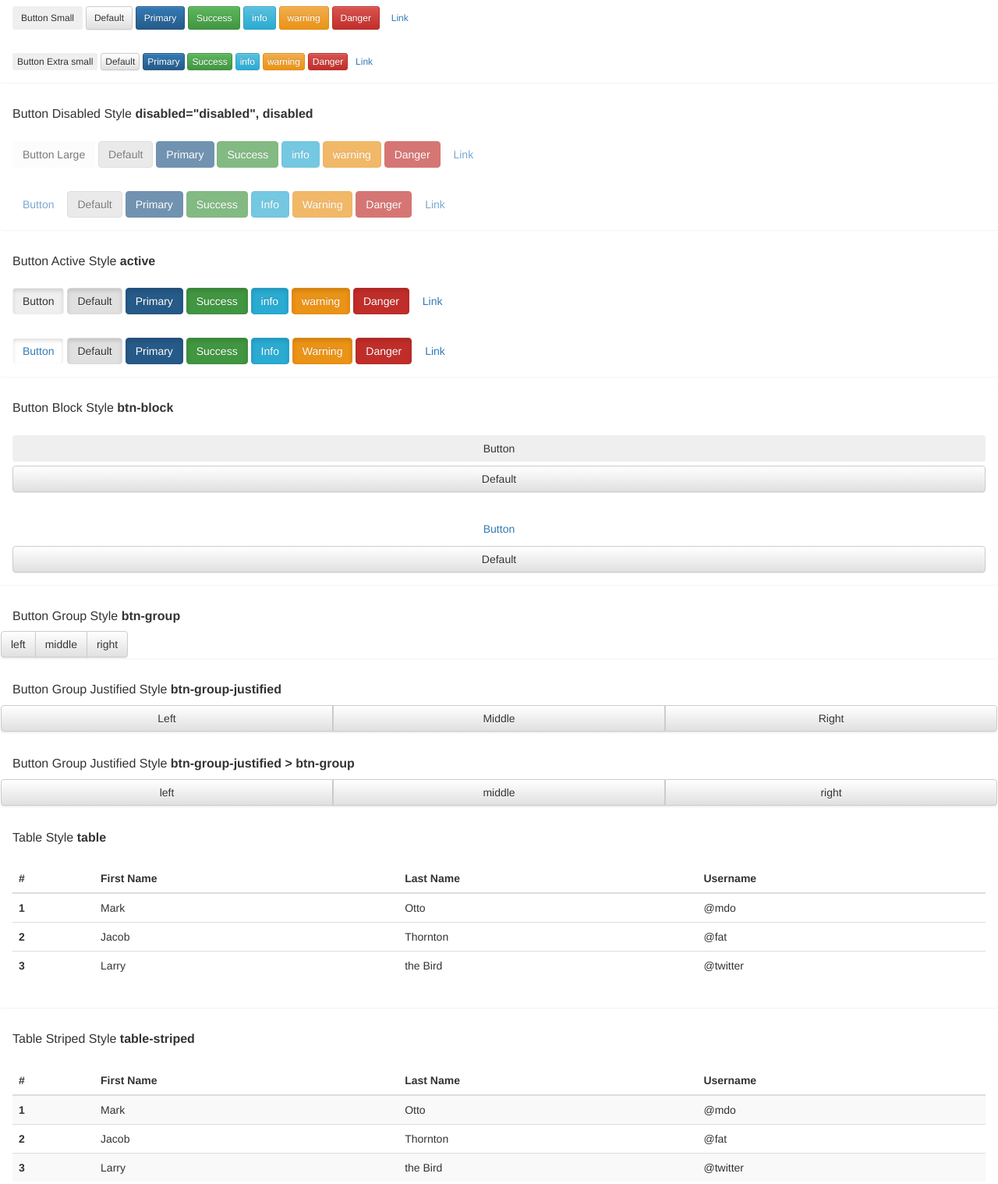
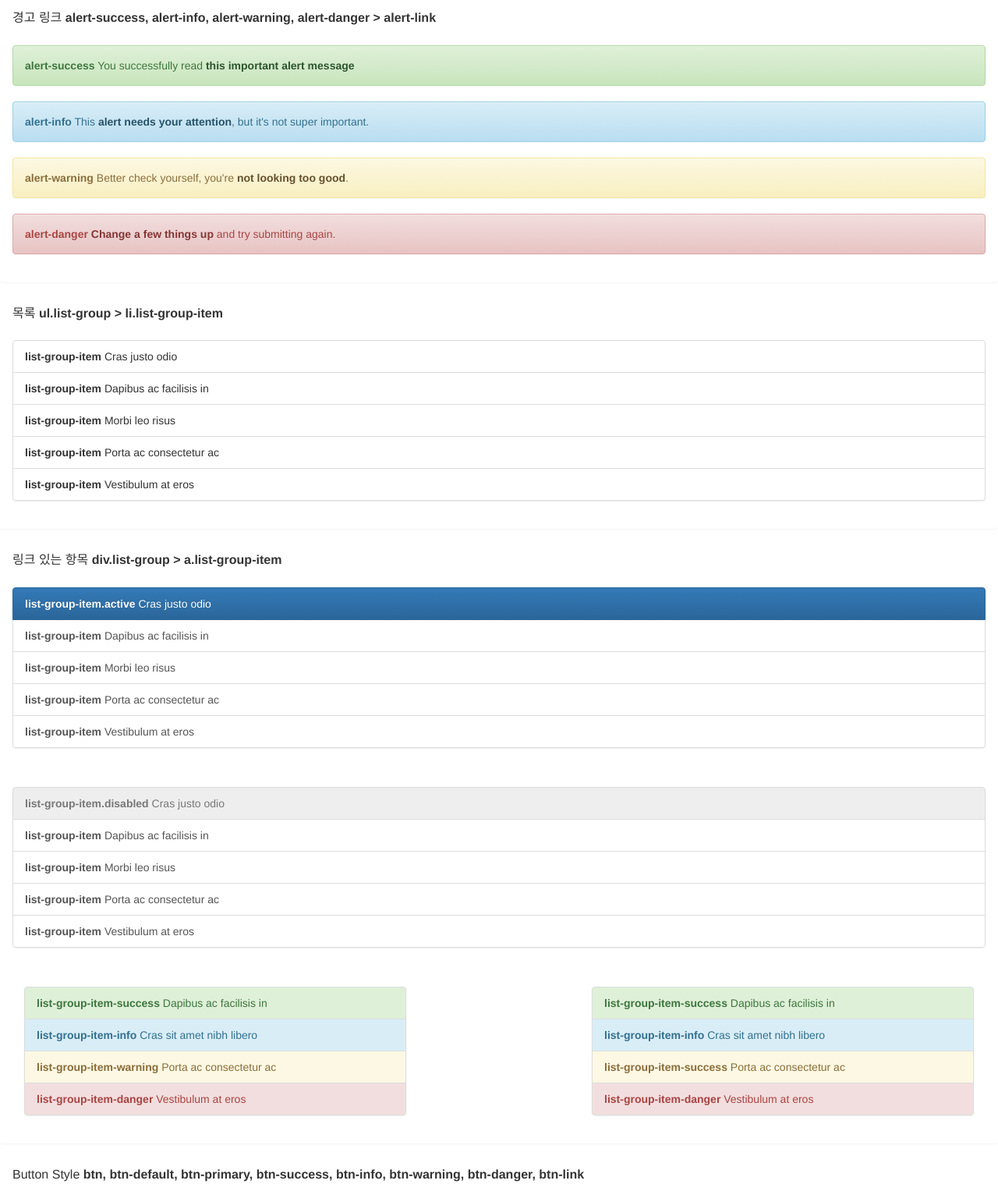
Before and after one commit to webdi21/as, a plain HTML site: page bootstrapk/index.html in a window 1280 px wide. Shown: the part 1006-2524 px from the top of the page at 78% size. Drawn offline with Linux system fonts and the light colour scheme.

Commit message:
부트스트랩 샘플 보충

```diff
--- a/bootstrapk/index.html
+++ b/bootstrapk/index.html
@@ -21,7 +21,7 @@
 		<h3 class="panel-title">Test</h3>
 	</div>
 	<div class="panel-body">
-		<p clsss="text-muted"><strong>text-muted</strong> Fusce dapibus, tellus ac cursus commodo, tortor mauris nibh.</p>
+		<p class="text-muted"><strong>text-muted</strong> Fusce dapibus, tellus ac cursus commodo, tortor mauris nibh.</p>
 		<p class="text-primary"><strong>text-primary</strong> Nullam id dolor id nibh ultricies vehicula ut id elit.</p>
 		<p class="text-success"><strong>text-success</strong> Duis mollis, est non commodo luctus, nisi erat porttitor ligula.</p>
 		<p class="text-info"><strong>text-info</strong> Maecenas sed diam eget risus varius blandit sit amet non magna.</p>
@@ -43,6 +43,88 @@
 		<p class="text-nowrap"><strong>text-nowrap</strong> 그냥 텍스트.</p>
 	</div>
 </div>
+
+<div class="panel">
+	<div class="panel-heading">
+		<h3 class="panel-title">경고 <strong>alert-success, alert-info, alert-warning, alert-danger</strong></h3>
+	</div>
+	<div class="panel-body">
+		<p class="alert alert-success"><strong>alert-success</strong> You successfully read this important alert message.</p>
+		<p class="alert alert-info"><strong>alert-info</strong> This alert needs your attention, but it's not super important.</p>
+		<p class="alert alert-warning"><strong>alert-warning</strong> Better check yourself, you're not looking too good.</p>
+		<p class="alert alert-danger"><strong>alert-danger</strong> Change a few things up and try submitting again.</p>
+	</div>
+</div>
+
+<div class="panel">
+	<div class="panel-heading">
+		<h3 class="panel-title">경고 링크 <strong>alert-success, alert-info, alert-warning, alert-danger > alert-link</strong></h3>
+	</div>
+	<div class="panel-body">
+		<p class="alert alert-success"><strong>alert-success</strong> You successfully read <a href="#" class="alert-link">this important alert message</a></p>
+		<p class="alert alert-info"><strong>alert-info</strong> This <a href="#" class="alert-link">alert needs your attention</a>, but it's not super important.</p>
+		<p class="alert alert-warning"><strong>alert-warning</strong> Better check yourself, you're <a href="#" class="alert-link">not looking too good</a>.</p>
+		<p class="alert alert-danger"><strong>alert-danger</strong> <a href="#" class="alert-link">Change a few things up</a> and try submitting again.</p>
+	</div>
+</div>
+
+<div class="panel">
+	<div class="panel-heading">
+		<h3 class="panel-title">목록 <strong>ul.list-group > li.list-group-item</strong></h3>
+	</div>
+	<div class="panel-body">
+		<ul class="list-group">
+		  <li class="list-group-item"><strong>list-group-item</strong> Cras justo odio</li>
+		  <li class="list-group-item"><strong>list-group-item</strong> Dapibus ac facilisis in</li>
+		  <li class="list-group-item"><strong>list-group-item</strong> Morbi leo risus</li>
+		  <li class="list-group-item"><strong>list-group-item</strong> Porta ac consectetur ac</li>
+		  <li class="list-group-item"><strong>list-group-item</strong> Vestibulum at eros</li>
+		</ul>
+	</div>
+</div>
+
+<div class="panel">
+	<div class="panel-heading">
+		<h3 class="panel-title">링크 있는 항목 <strong>div.list-group > a.list-group-item</strong></h3>
+	</div>
+	<div class="panel-body">
+		<div class="list-group">
+		  <a href="#" class="list-group-item active"><strong>list-group-item.active</strong> Cras justo odio</a>
+		  <a href="#" class="list-group-item"><strong>list-group-item</strong> Dapibus ac facilisis in</a>
+		  <a href="#" class="list-group-item"><strong>list-group-item</strong> Morbi leo risus</a>
+		  <a href="#" class="list-group-item"><strong>list-group-item</strong> Porta ac consectetur ac</a>
+		  <a href="#" class="list-group-item"><strong>list-group-item</strong> Vestibulum at eros</a>
+		</div>
+	</div>
+	<div class="panel-body">
+		<div class="list-group">
+		  <a href="#" class="list-group-item disabled"><strong>list-group-item.disabled</strong> Cras justo odio</a>
+		  <a href="#" class="list-group-item"><strong>list-group-item</strong> Dapibus ac facilisis in</a>
+		  <a href="#" class="list-group-item"><strong>list-group-item</strong> Morbi leo risus</a>
+		  <a href="#" class="list-group-item"><strong>list-group-item</strong> Porta ac consectetur ac</a>
+		  <a href="#" class="list-group-item"><strong>list-group-item</strong> Vestibulum at eros</a>
+		</div>
+	</div>
+	<div class="panel-body">
+		<div class="col-sm-5">
+			<ul class="list-group">
+			  <li class="list-group-item list-group-item-success"><strong>list-group-item-success</strong> Dapibus ac facilisis in</li>
+			  <li class="list-group-item list-group-item-info"><strong>list-group-item-info</strong> Cras sit amet nibh libero</li>
+			  <li class="list-group-item list-group-item-warning"><strong>list-group-item-warning</strong> Porta ac consectetur ac</li>
+			  <li class="list-group-item list-group-item-danger"><strong>list-group-item-danger</strong> Vestibulum at eros</li>
+			</ul>
+		</div>
+		<div class="col-sm-offset-2 col-sm-5">
+			<div class="list-group">
+			  <a href="#" class="list-group-item list-group-item-success"><strong>list-group-item-success</strong> Dapibus ac facilisis in</a>
+			  <a href="#" class="list-group-item list-group-item-info"><strong>list-group-item-info</strong> Cras sit amet nibh libero</a>
+			  <a href="#" class="list-group-item list-group-item-warning"><strong>list-group-item-success</strong> Porta ac consectetur ac</a>
+			  <a href="#" class="list-group-item list-group-item-danger"><strong>list-group-item-danger</strong> Vestibulum at eros</a>
+			</div>
+		</div>
+	</div>
+</div>
+
 
 <div class="panel">
 	<div class="panel-heading">
```
